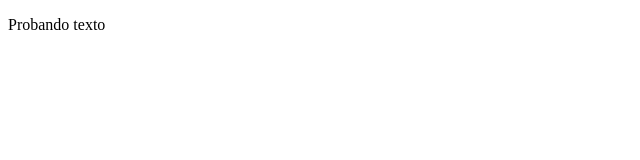
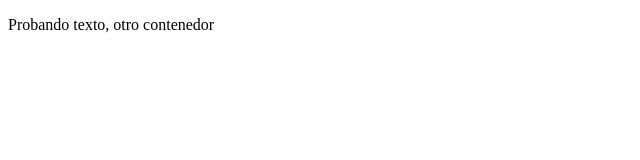
Before and after one commit to Serginhi/mi-primer-proyecto, a plain HTML site: page index.html in a window 1280 px wide. Shown: the whole page, without its empty margins (0-640 px from the left). Drawn offline with Linux system fonts and the light colour scheme.

Commit message:
probando cambio de repositorio

```diff
--- a/index.html
+++ b/index.html
@@ -7,10 +7,10 @@
 </head>
 <body>
 
-        <!--div contenedor 1-->
+        <!--div contenedor 4-->
         <div class="container">
             <div class="row">
-                <p>Probando texto</p>
+                <p>Probando texto, otro contenedor</p>
             </div>
         </div>
 
```
